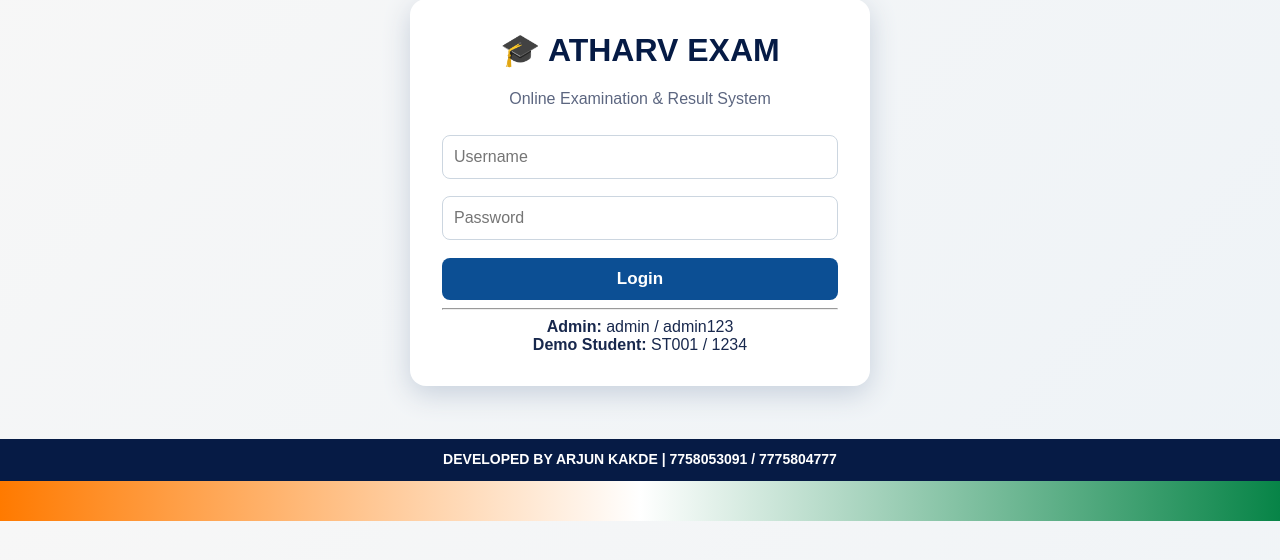
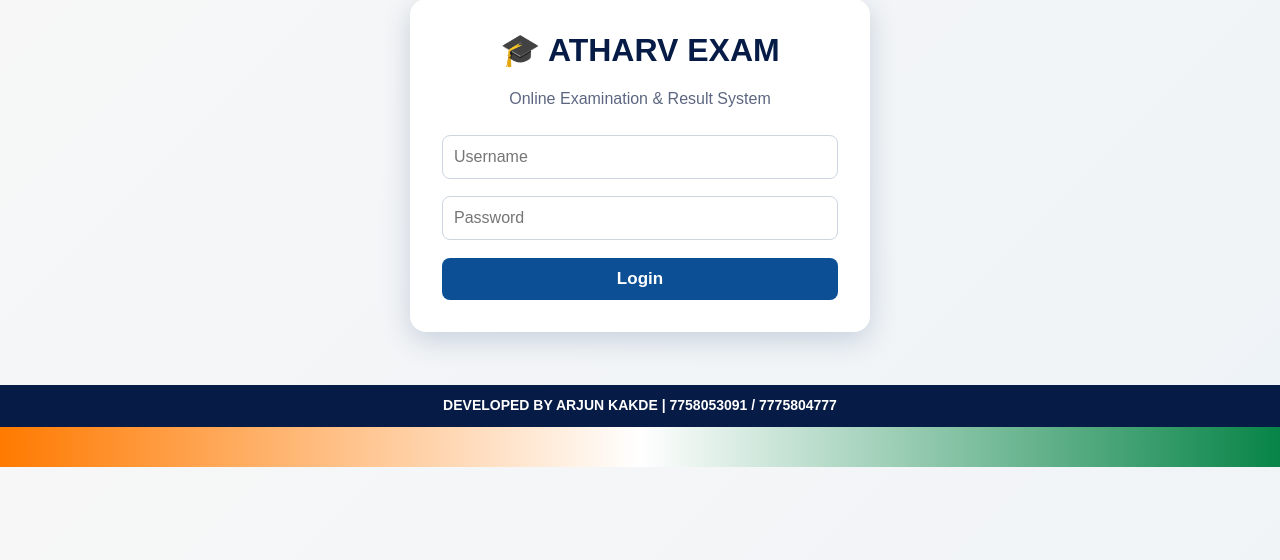
Before and after one commit to arjunkakde7171-maker/ATHARV-EXAM-MANAGEMENT-SYSTEM, a Flask app: page / in a window 1280 px wide. Shown: the part 66-626 px from the top of the page. Run offline with Flask 3, Linux system fonts and the light colour scheme; data comes from the database, SQL or seed files in the repository.

Commit message:
Update login.html

```diff
--- a/templates/login.html
+++ b/templates/login.html
@@ -1 +1 @@
-{% extends "base.html" %}{% block content %}<div class="login"><h1>🎓 ATHARV EXAM</h1><p>Online Examination & Result System</p><form method="post"><input name="username" placeholder="Username" required><input type="password" name="password" placeholder="Password" required><button class="btn">Login</button></form><hr><b>Admin:</b> admin / admin123<br><b>Demo Student:</b> ST001 / 1234</div>{% endblock %}
+{% extends "base.html" %}{% block content %}<div class="login"><h1>🎓 ATHARV EXAM</h1><p>Online Examination & Result System</p><form method="post"><input name="username" placeholder="Username" required><input type="password" name="password" placeholder="Password" required><button class="btn">Login</button></form>{% endblock %}
```
